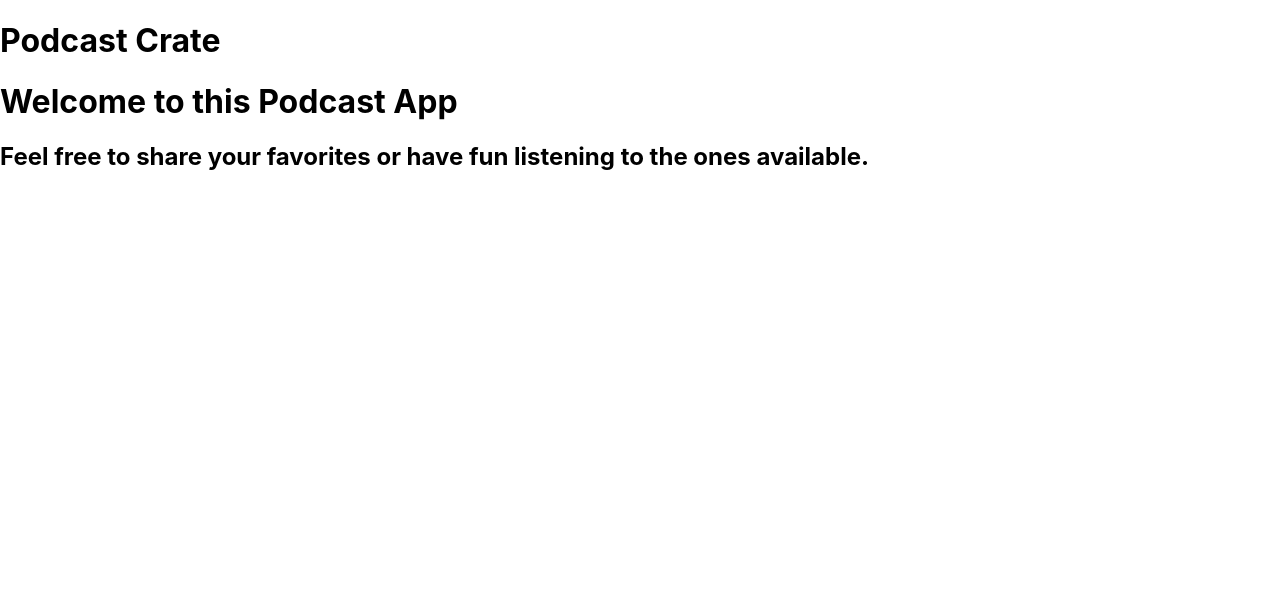
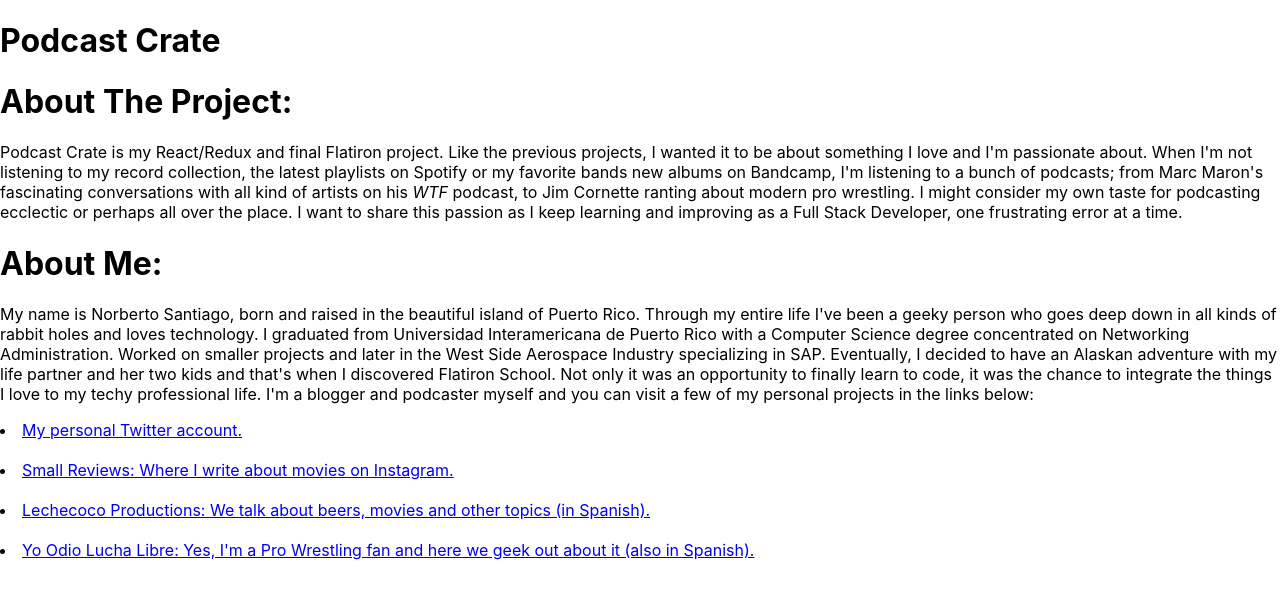
Before and after one commit to N-Santiago/podcast-crate-react-redux, a React (Create React App) app in the folder frontend/: page /about in a window 1280 px wide. Shown: the top 598 px of the page. Built offline with nearby package versions, Linux system fonts and the light colour scheme; no server answers.

Commit message:
about page component

```diff
--- a/frontend/src/App.js
+++ b/frontend/src/App.js
@@ -1,6 +1,7 @@
 import React from 'react';
 import { Route, Switch } from 'react-router-dom'
 import Home from './components/Home'
+import About from './components/About'
 import PodcastsContainer from './containers/PodcastsContainer'
 
 class App extends React.Component {
@@ -11,7 +12,8 @@ class App extends React.Component {
       <div className="App">
         <h1>Podcast Crate</h1>
         <Switch>
-            <Route path='/' component={Home}/>
+            <Route exact path='/' component={Home}/>
+            <Route path='/about' component={About}/>
         </Switch>
         < PodcastsContainer />
       </div>
--- /dev/null
+++ b/frontend/src/components/About.js
@@ -0,0 +1,45 @@
+import React from 'react';
+
+const About = () => {
+  return (
+    <div>
+      {<h1>About The Project:</h1>}
+      {<p>Podcast Crate is my React/Redux and final Flatiron project.
+          Like the previous projects, I wanted it to be about something
+          I love and I'm passionate about. When I'm not listening to
+          my record collection, the latest playlists on Spotify or
+          my favorite bands new albums on Bandcamp, I'm listening to a
+          bunch of podcasts; from Marc Maron's fascinating conversations
+          with all kind of artists on his <i>WTF</i> podcast, to Jim Cornette
+          ranting about modern pro wrestling. I might consider my own taste
+          for podcasting ecclectic or perhaps all over the place. I
+          want to share this passion as I keep learning and improving as a
+          Full Stack Developer, one frustrating error at a time.</p>}
+      {<h1>About Me:</h1>}
+      {<p>My name is Norberto Santiago, born and raised in the beautiful
+          island of Puerto Rico. Through my entire life I've been a geeky
+          person who goes deep down in all kinds of rabbit holes and loves
+          technology. I graduated from Universidad Interamericana de Puerto
+          Rico with a Computer Science degree concentrated on Networking
+          Administration. Worked on smaller projects and later in the West Side
+          Aerospace Industry specializing in SAP.
+
+          Eventually, I decided to have an Alaskan adventure with my life
+          partner and her two kids and that's when I discovered Flatiron
+          School. Not only it was an opportunity to finally learn to code, it
+          was the chance to integrate the things I love to my techy professional
+          life.
+
+          I'm a blogger and podcaster myself and you can visit a few of my personal
+          projects in the links below:</p>}
+      {<lu>
+          <li><a href='https://twitter.com/Norbert_82' target="_blank" rel="noopener noreferrer">My personal Twitter account.</a></li><br />
+          <li><a href='https://www.instagram.com/thesmallreviews' target="_blank" rel="noopener noreferrer">Small Reviews: Where I write about movies on Instagram.</a></li><br />
+          <li><a href='https://www.instagram.com/lechecocoproductions' target="_blank" rel="noopener noreferrer">Lechecoco Productions: We talk about beers, movies and other topics (in Spanish).</a></li><br />
+          <li><a href='https://www.instagram.com/yoodioluchalibre/' target="_blank" rel="noopener noreferrer">Yo Odio Lucha Libre: Yes, I'm a Pro Wrestling fan and here we geek out about it (also in Spanish).</a></li><br />
+        </lu>}
+    </div>
+  );
+};
+
+export default About;
```
